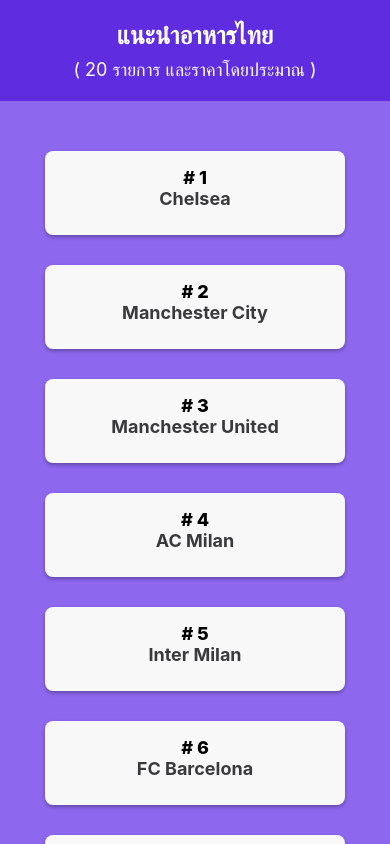
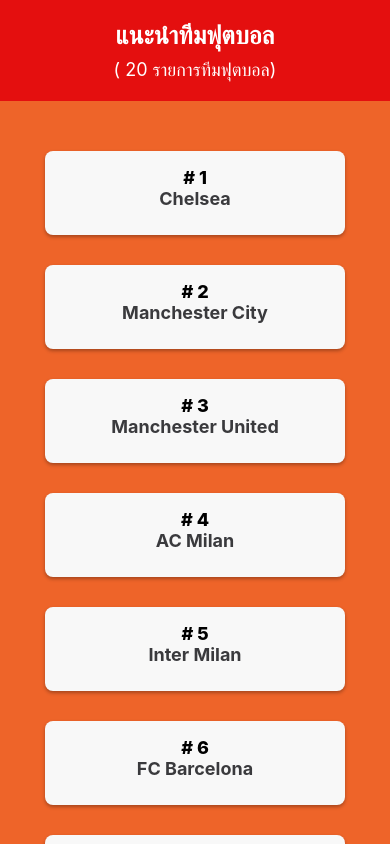
Before and after one commit to dainmuanynok-cmyk/my-shop, a React Native app: screen / in a window 390 px wide. Built offline with nearby package versions, Linux system fonts and the light colour scheme.

Commit message:
change CSS

```diff
--- a/App.tsx
+++ b/App.tsx
@@ -27,8 +27,8 @@
   return (
     <View style={styles.container}>
       <View style={styles.header}>
-        <Text style={styles.topic}>แนะนำอาหารไทย</Text>
-        <Text style={styles.discription}>( 20 รายการ และราคาโดยประมาณ )</Text>
+        <Text style={styles.topic}>แนะนำทีมฟุตบอล</Text>
+        <Text style={styles.discription}>( 20 รายการทีมฟุตบอล)</Text>
       </View>
       <ScrollView contentContainerStyle={styles.body}>
         {products.map((p) => (
@@ -47,7 +47,7 @@
     flex: 1,
   },
   header: {
-    backgroundColor: "#5f2ce0ff",
+    backgroundColor: "#e40f0fff",
   },
   topic: {
     fontSize: 25,
@@ -65,7 +65,7 @@
     color: "#fff",
   },
   body: {
-    backgroundColor: "#8d67eeff",
+    backgroundColor: "#ee6429ff",
     paddingTop: 50,
     paddingBottom: 50,
     paddingHorizontal: 20,
```
